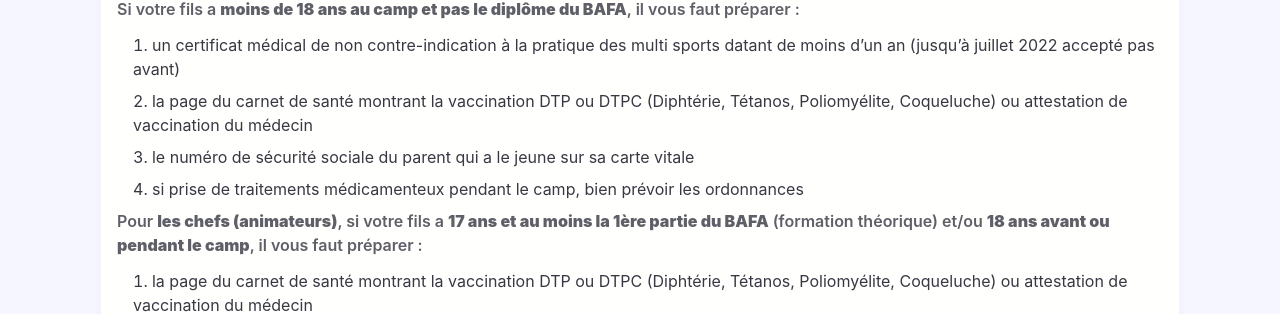
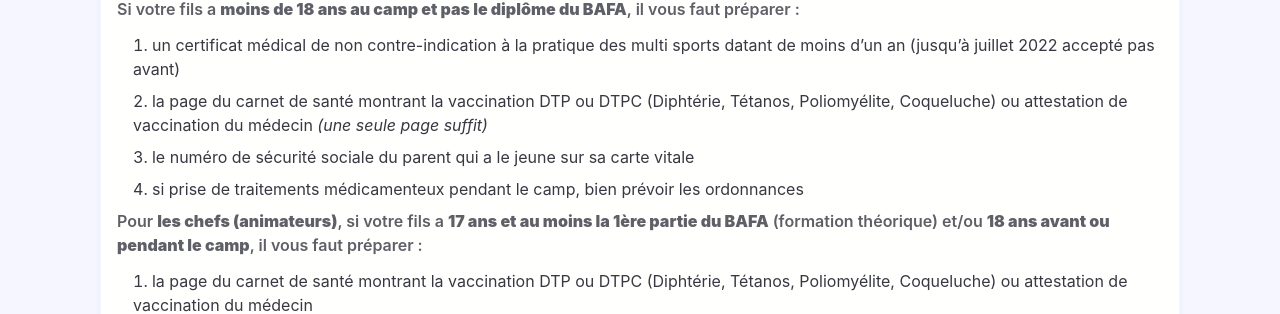
Before and after one commit to cssb-dev/infos, a Jekyll site: the page built from camp/mail-preparation.md, in a window 1280 px wide. Shown: the part 409-723 px from the top of the page. Built offline with Jekyll 4.4.1, drawn with Linux system fonts in a browser that asks for light colours; some web fonts are replaced.

Commit message:
TL: added additional details for vaccination scan

```diff
--- a/camp/mail-preparation.md
+++ b/camp/mail-preparation.md
@@ -14,7 +14,7 @@
 Si votre fils a **moins de 18 ans au camp et pas le diplôme du BAFA**, il vous faut préparer :
 
 1. un certificat médical de non contre-indication à la pratique des multi sports datant de moins d’un an (jusqu’à juillet 2022 accepté pas avant)
-2. la page du carnet de santé montrant la vaccination DTP ou DTPC (Diphtérie, Tétanos, Poliomyélite, Coqueluche) ou attestation de vaccination du médecin
+2. la page du carnet de santé montrant la vaccination DTP ou DTPC (Diphtérie, Tétanos, Poliomyélite, Coqueluche) ou attestation de vaccination du médecin _(une seule page suffit)_
 3. le numéro de sécurité sociale du parent qui a le jeune sur sa carte vitale
 4. si prise de traitements médicamenteux pendant le camp, bien prévoir les ordonnances
 
```
Also changed, not shown: admin/camp/checklist.md (+2 -0 lines), admin/camp/checklist/vaccins.md (+2 -0 lines).
